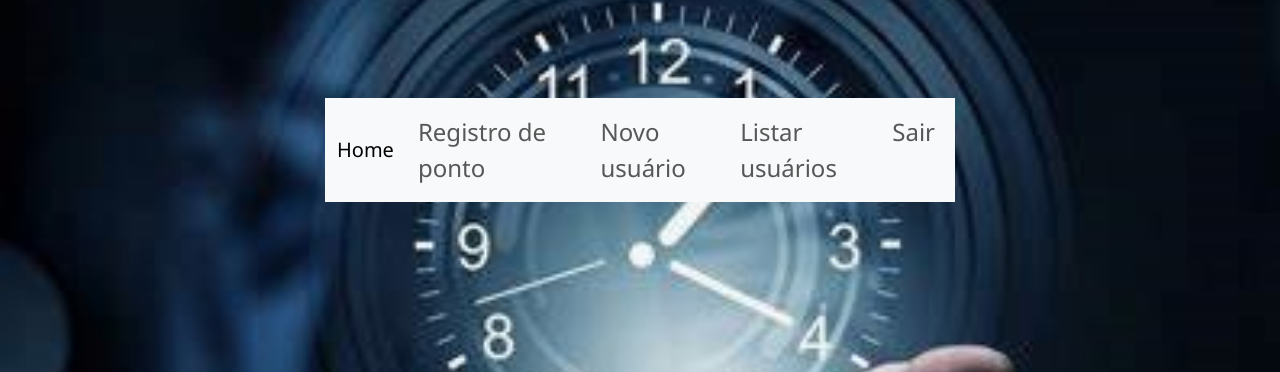
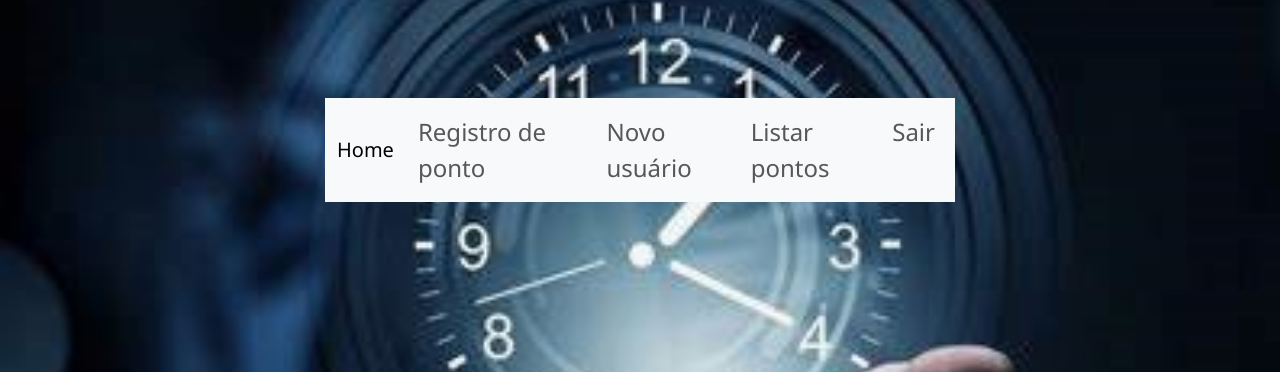
Before and after one commit to Fujikakombi/projetoControledeponto, a PHP site: page /index.php in a window 1280 px wide. Shown: the part 226-598 px from the top of the page. Run offline with PHP 8.4, Linux system fonts and the light colour scheme; a user stored in the database is signed in; data comes from the database, SQL or seed files in the repository.

Commit message:
Atualizado

```diff
--- a/index.php
+++ b/index.php
@@ -37,7 +37,7 @@ if (!empty($_SESSION["id"])) {
                         <a class="nav-link" href="?page=novo">Novo usuário</a>
                     </li>
                     <li class="nav-item">
-                        <a class="nav-link" href="?page=listar">Listar usuários</a>
+                        <a class="nav-link" href="?page=listar">Listar pontos</a>
                     </li>
                     <li class="nav-item">
                         <a class="nav-link" href="?page=sair">Sair</a>
```
